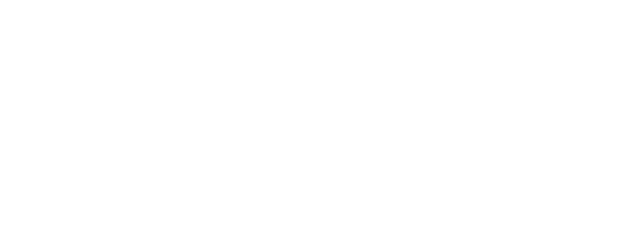
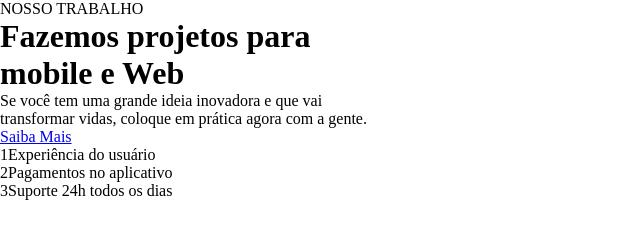
Before and after one commit to bpinheiro8/projeto-site-responsivo-simples, a plain HTML site: page index.html in a window 1280 px wide. Shown: the whole page, without its empty margins (0-640 px from the left). Drawn offline with Linux system fonts and the light colour scheme.

Commit message:
creating html

```diff
--- a/index.html
+++ b/index.html
@@ -6,5 +6,23 @@
     <title>Document</title>
     <link rel="stylesheet" href="style.css" />
   </head>
-  <body></body>
+  <body>
+    <main>
+      <p>NOSSO TRABALHO</p>
+      <h1>
+        Fazemos projetos para <br />
+        mobile e Web
+      </h1>
+      <p>
+        Se você tem uma grande ideia inovadora e que vai <br />
+        transformar vidas, coloque em prática agora com a gente.
+      </p>
+      <a href="#">Saiba Mais</a>
+      <ul>
+        <li><span>1</span>Experiência do usuário</li>
+        <li><span>2</span>Pagamentos no aplicativo</li>
+        <li><span>3</span>Suporte 24h todos os dias</li>
+      </ul>
+    </main>
+  </body>
 </html>
```
